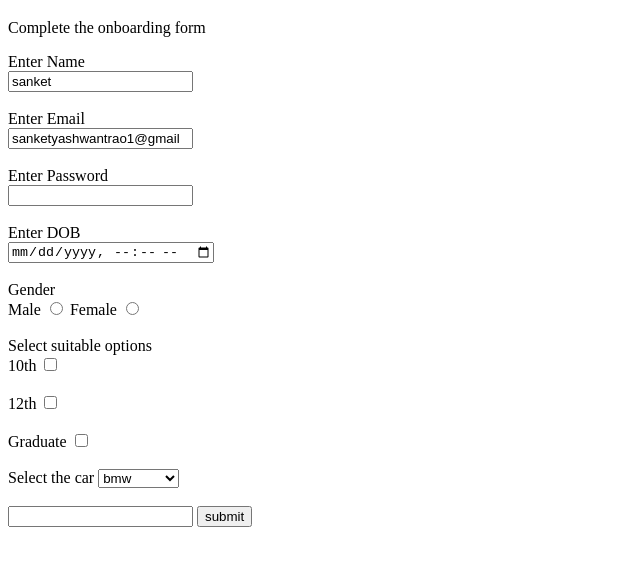
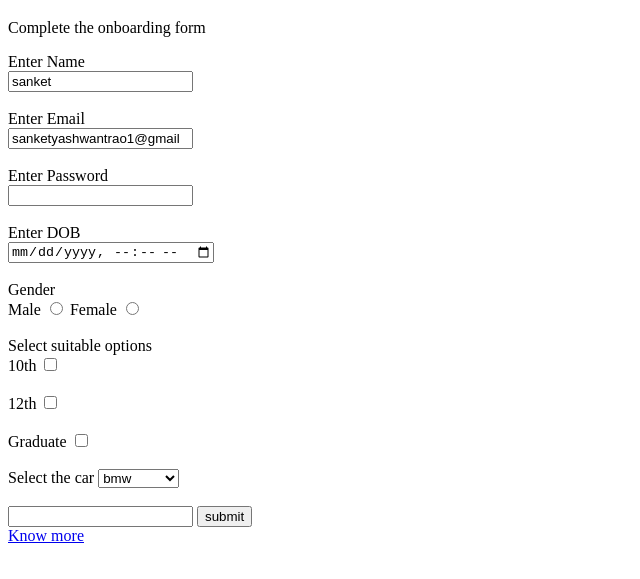
Before and after one commit to Sanket-003/vcs, a plain HTML site: page index.html in a window 1280 px wide. Shown: the part 61-640 px from the top of the page, without its empty margins (0-640 px from the left). Drawn offline with Linux system fonts and the light colour scheme.

Commit message:
link added

```diff
--- a/index.html
+++ b/index.html
@@ -91,6 +91,7 @@
 
       <button type="submit">submit</button>
    </form>
+   <a href="lion.html" target="_blank">Know more</a>
 
 </body>
 </html>
```
